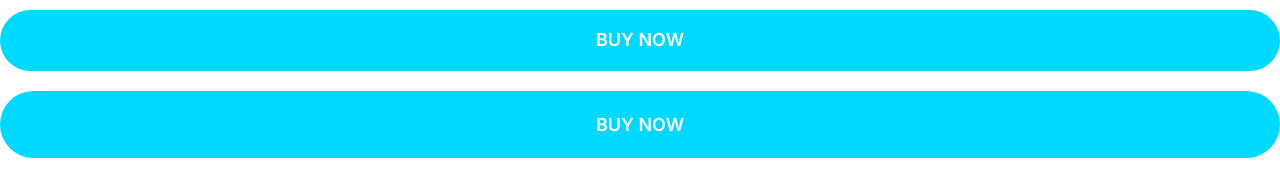
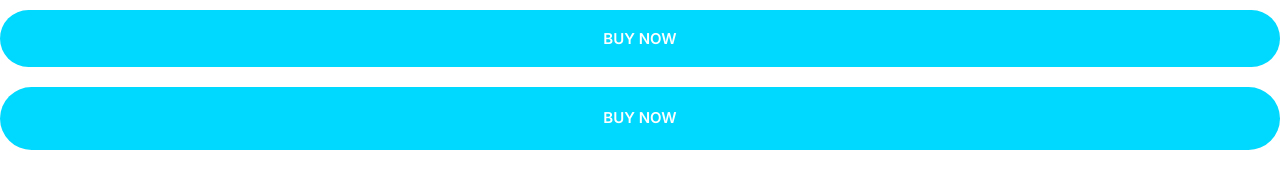
Before and after one commit to emmaswamn/1st-website, a plain HTML site: page index.html in a window 1280 px wide. Drawn offline with Linux system fonts and the light colour scheme.

Commit message:
Define button mac size.

```diff
--- a/CSS/styles.css
+++ b/CSS/styles.css
@@ -253,3 +253,9 @@ a{
     width: 100%;
     display: inline-block;
 }
+
+@media screen and (min-width:1024px) {
+    .btn{
+        font-size: 1.5rem;
+    }
+}
```
